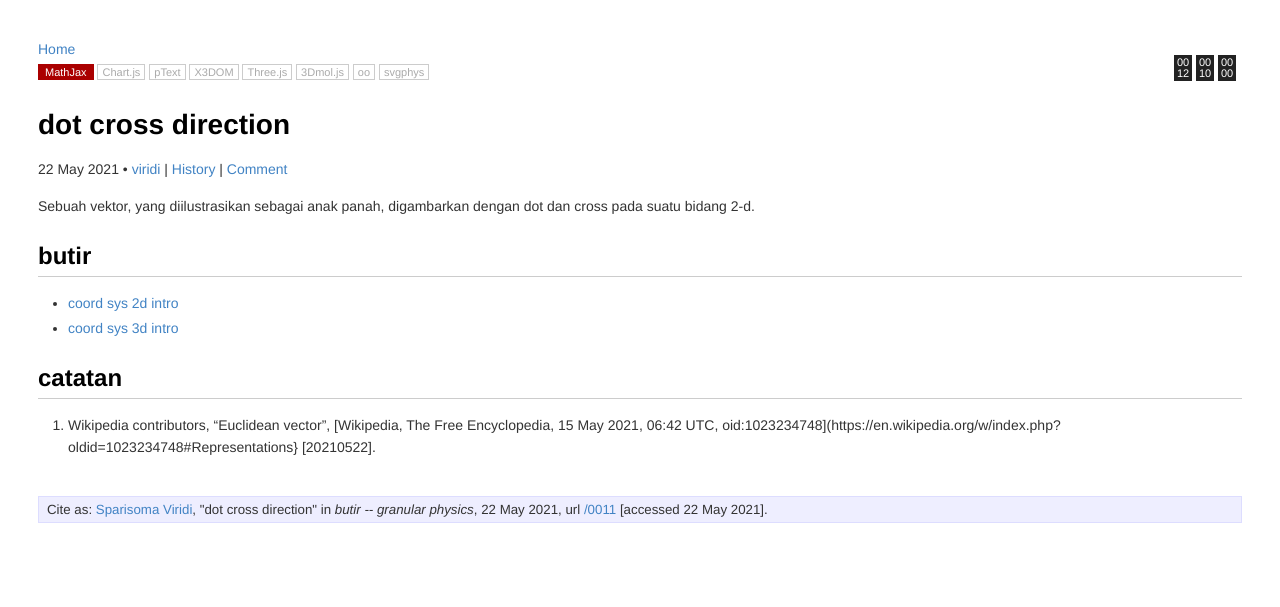
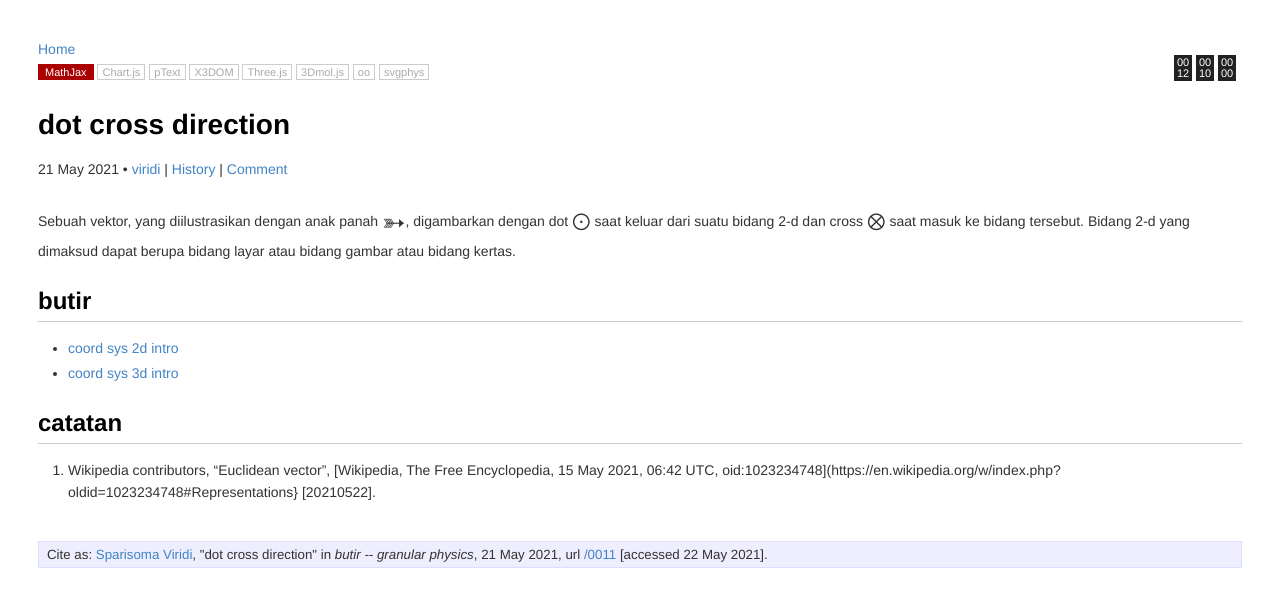
Before and after one commit to dudung/butir, a Jekyll site: the page built from _posts/0/01/2021-05-22-dot-cross-direction.md, in a window 1280 px wide. Shown: the top 607 px of the page. Built offline with Jekyll 4.4.1, drawn with Linux system fonts in a browser that asks for light colours; formulas are drawn with MathJax 3.

Commit message:
update with arrow

```diff
--- a/_posts/0/01/2021-05-22-dot-cross-direction.md
+++ b/_posts/0/01/2021-05-22-dot-cross-direction.md
@@ -13,13 +13,13 @@ oo: false
 svgphys: false
 category: math
 tags: ["coordinate system", "3d", "2d", "introduction"]
-date: 2021-05-22 23:47:00 +07
+date: 2021-05-22 00:21:00 +07
 permalink: /0011
 src: https://github.com/dudung/butir/commits/main/_posts/0/01/2021-05-22-dot-cross-direction.md
 twitter_username: 6unpnp
 nodes: ['0000', '0010', '0012']
 ---
-Sebuah vektor, yang diilustrasikan sebagai anak panah, digambarkan dengan dot dan cross pada suatu bidang 2-d.
+Sebuah vektor, yang diilustrasikan dengan anak panah <c style="font-size: 2em; top: 0.2em; position: relative;">&#x27b3;</c>, digambarkan dengan dot $\bigodot$ saat keluar dari suatu bidang 2-d dan cross $\bigotimes$ saat masuk ke bidang tersebut. Bidang 2-d yang dimaksud dapat berupa bidang layar atau bidang gambar atau bidang kertas.
 
 
 ## butir
```
